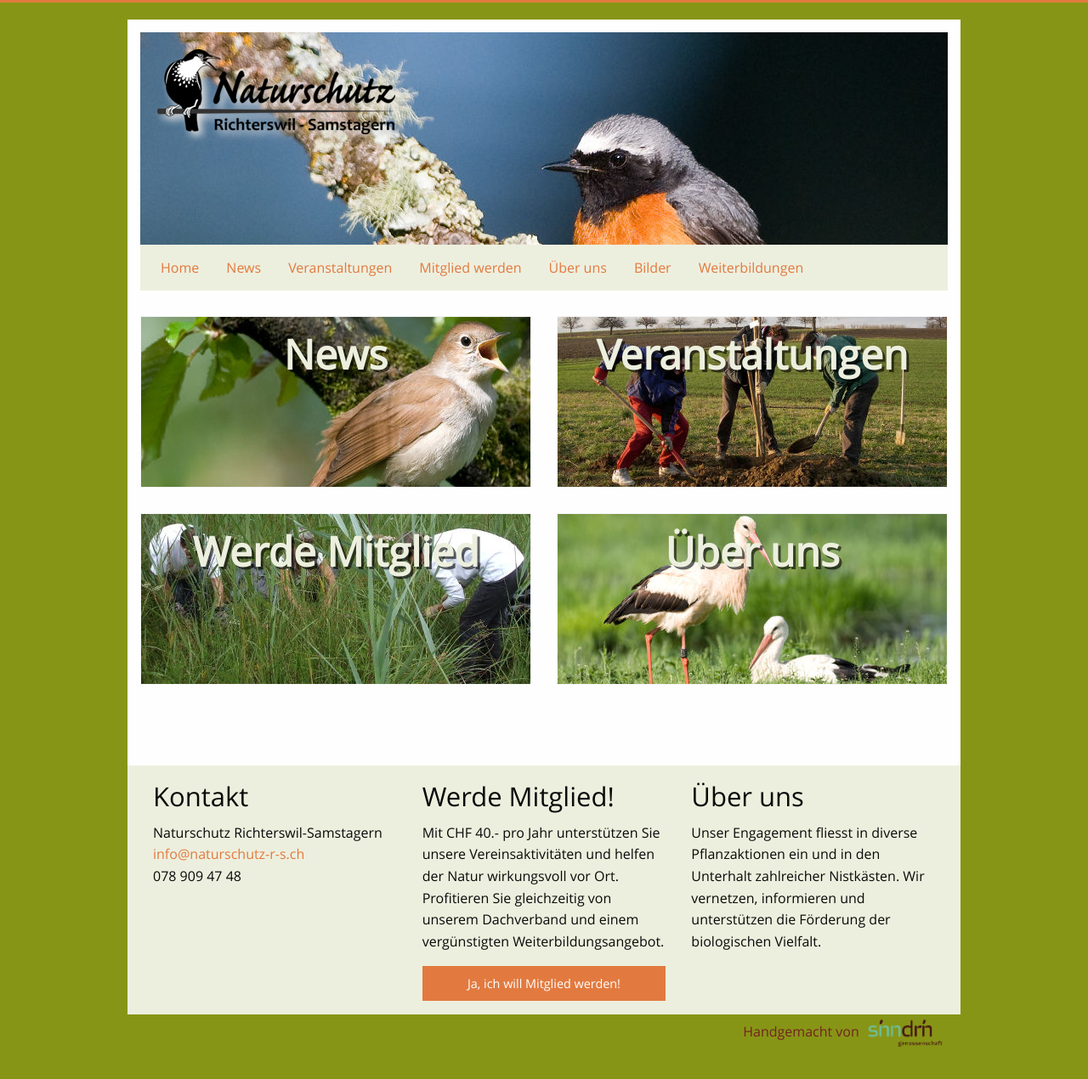
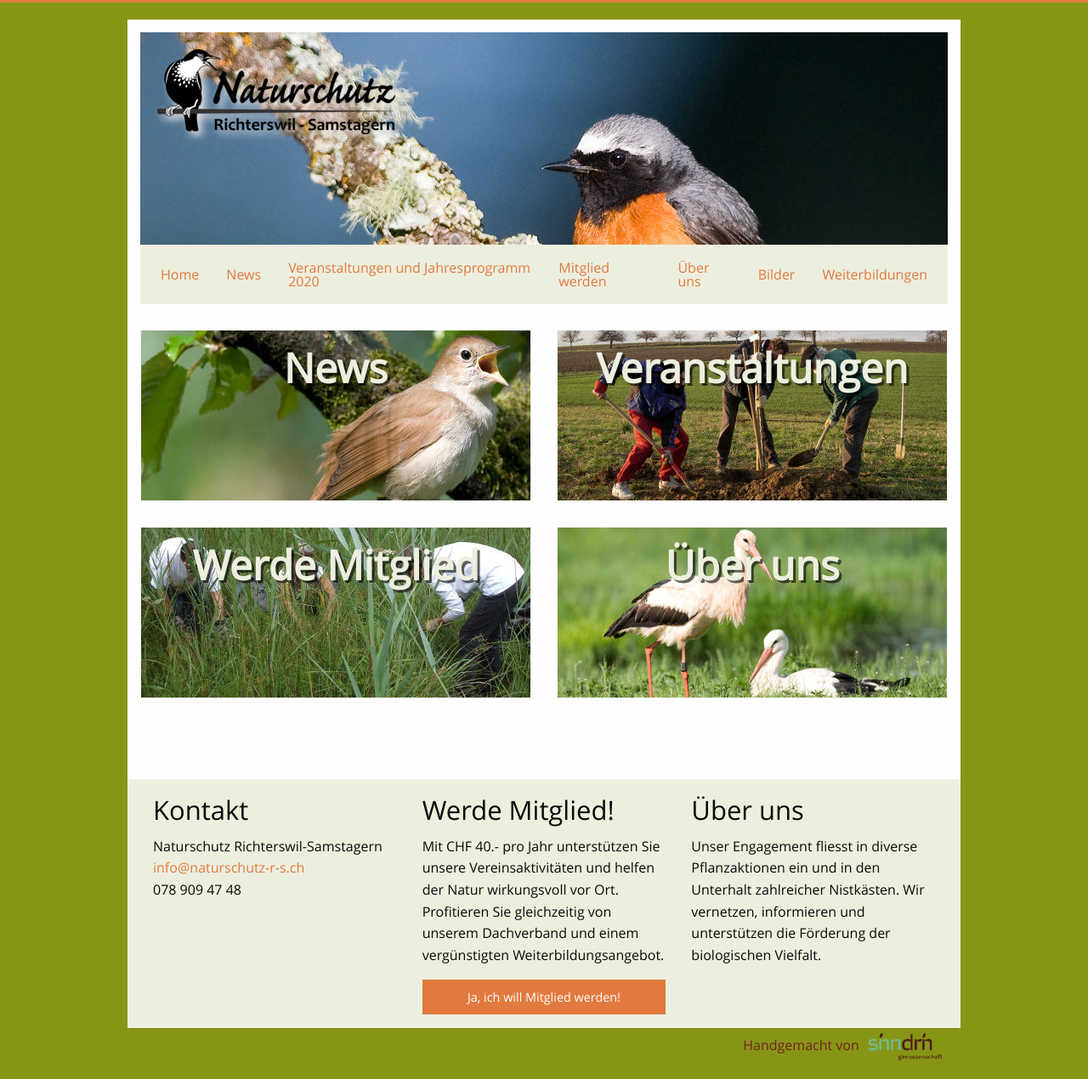
Before and after one commit to Naturschutz-Richterswil-Samstagern/Naturschutz-Richterswil-Samstagern.github.io, a Jekyll site: the page built from index.html, in a window 1280 px wide. Shown: the whole page at 85% size. Built offline with Jekyll 4.4.1, drawn with Linux system fonts in a browser that asks for light colours; comment, search, counter and statistics services are not loaded.

Commit message:
Update header.html

```diff
--- a/_includes/header.html
+++ b/_includes/header.html
@@ -23,7 +23,7 @@
         <ul class="vertical medium-horizontal menu">
           <li><a href="{{ site.baseurl }}/">Home</a></li>
           <li><a href="{{ site.baseurl }}/news/">News</a></li>
-          <li><a href="{{ site.baseurl }}/veranstaltungen/">Veranstaltungen</a></li>
+          <li><a href="{{ site.baseurl }}/veranstaltungen/">Veranstaltungen und Jahresprogramm 2020</a></li>
           <li><a href="{{ site.baseurl }}/mitglied-werden/">Mitglied werden</a></li>
           <li><a href="{{ site.baseurl }}/ueber-uns/">Über uns</a></li>
           <li><a href="{{ site.baseurl }}/bilder/">Bilder</a></li>
```
